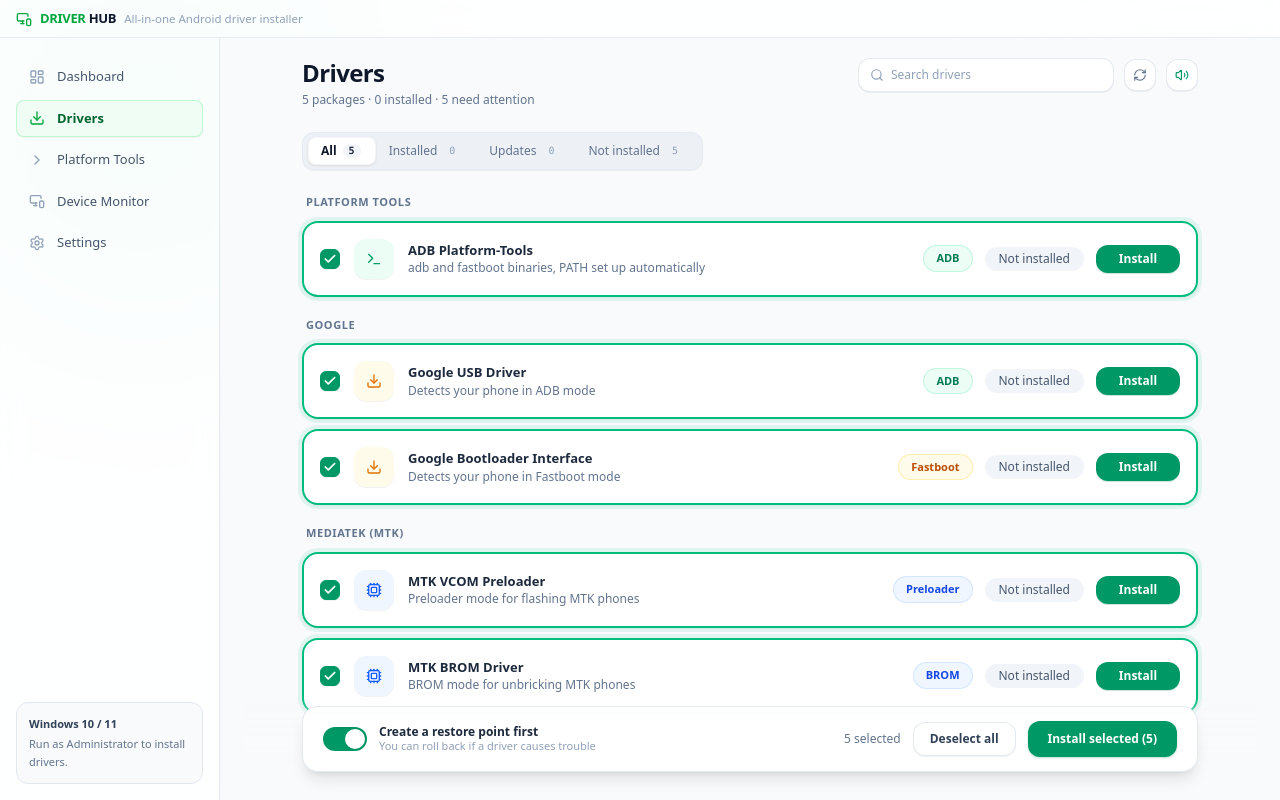
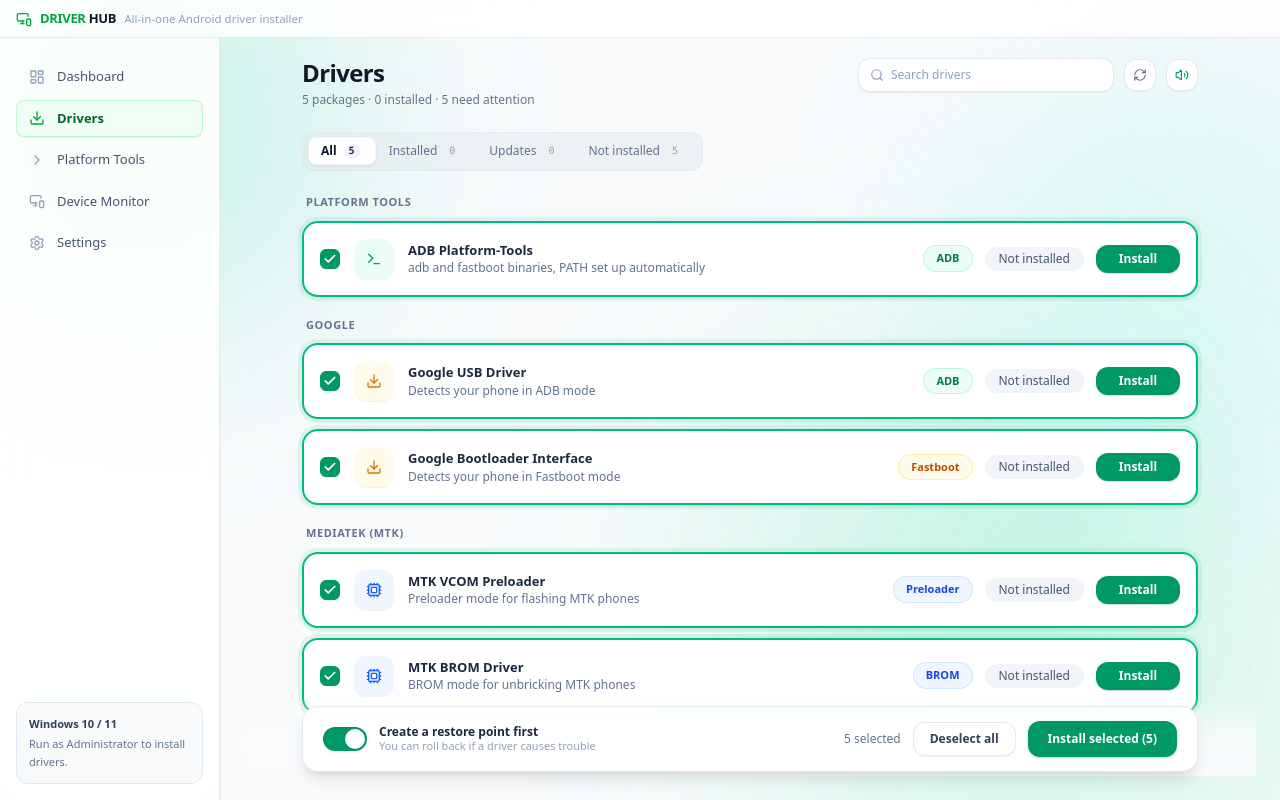
Before and after one commit to aniketlab/DriverHub, a React (Vite) app: page / in a window 1280 px wide. Both pictures are taken after a click on the button "Drivers". Built offline with nearby package versions, Linux system fonts and the light colour scheme.

Commit message:
feat(ui): extend subtle 15-17% emerald ambient glow tint across Drivers and Device Monitor pages

```diff
--- a/src/App.jsx
+++ b/src/App.jsx
@@ -389,14 +389,16 @@
 
   return (
     <div className="flex flex-col h-screen w-full bg-slate-50/80 text-slate-800 overflow-hidden font-sans relative">
-      {/* Light Ambient Green/Emerald Glow (15-17% Opacity - Soft & Subtle in Corners) */}
+      {/* Light Ambient Green/Emerald Glow (15-17% Opacity - Soft & Subtle in Corners & Center) */}
       <div className="fixed inset-0 pointer-events-none overflow-hidden z-0">
         {/* Top-Left Soft Emerald Glow */}
         <div className="absolute -top-[12%] -left-[6%] w-[440px] h-[440px] rounded-full bg-emerald-400/[0.17] blur-[100px]" />
         {/* Top-Right Soft Teal Glow */}
-        <div className="absolute top-[10%] -right-[8%] w-[380px] h-[380px] rounded-full bg-teal-300/[0.14] blur-[95px]" />
+        <div className="absolute top-[8%] -right-[8%] w-[420px] h-[420px] rounded-full bg-teal-300/[0.15] blur-[100px]" />
+        {/* Center-Right Ambient Flow */}
+        <div className="absolute top-[45%] right-[10%] w-[440px] h-[440px] rounded-full bg-emerald-400/[0.15] blur-[120px]" />
         {/* Bottom-Right Soft Mint Glow */}
-        <div className="absolute -bottom-[12%] -right-[6%] w-[460px] h-[460px] rounded-full bg-emerald-300/[0.16] blur-[110px]" />
+        <div className="absolute -bottom-[12%] -right-[6%] w-[480px] h-[480px] rounded-full bg-emerald-300/[0.17] blur-[110px]" />
       </div>
 
       {/* 1. TOP UNIFIED TITLE BAR (Full window width, frosted translucent glass) */}
--- a/src/components/DeviceMonitorPage.jsx
+++ b/src/components/DeviceMonitorPage.jsx
@@ -82,7 +82,7 @@
 
 
   return (
-    <div className="flex-1 flex flex-col h-full bg-slate-50 overflow-y-auto overflow-x-hidden no-drag-region p-6 pt-5 select-none min-w-0">
+    <div className="flex-1 flex flex-col h-full bg-transparent relative overflow-y-auto overflow-x-hidden no-drag-region p-6 pt-5 select-none min-w-0">
       <div className="max-w-6xl w-full mx-auto flex flex-col gap-6 min-w-0">
 
         {/* TOP HEADER */}
--- a/src/components/DriversPage.jsx
+++ b/src/components/DriversPage.jsx
@@ -307,7 +307,7 @@
   };
 
   return (
-    <div className="flex-1 flex flex-col h-full bg-slate-50 overflow-y-auto no-drag-region p-6 pt-5 select-none min-w-0">
+    <div className="flex-1 flex flex-col h-full bg-transparent relative overflow-y-auto no-drag-region p-6 pt-5 select-none min-w-0">
       <div className="max-w-4xl w-full mx-auto flex flex-col gap-6 flex-1 min-w-0">
 
         {/* ========================================================= */}
```
